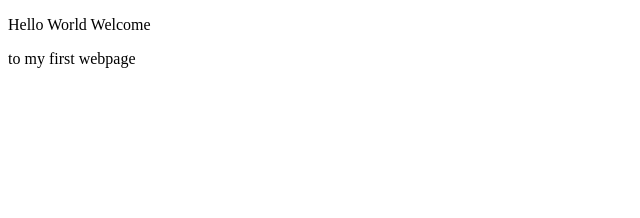
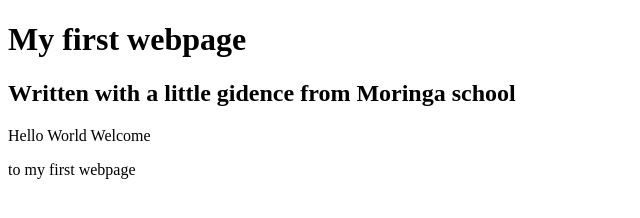
Before and after one commit to tevislin/my-first-web-page, a plain HTML site: page my-first-website.html in a window 1280 px wide. Shown: the whole page, without its empty margins (0-640 px from the left). Drawn offline with Linux system fonts and the light colour scheme.

Commit message:
Added header and sub header

```diff
--- a/my-first-website.html
+++ b/my-first-website.html
@@ -4,6 +4,8 @@
     <title>My first web page</title>
   </head>
   <body>
+    <h1>My first webpage</h1>
+    <h2>Written with a little gidence from Moringa school</h2>
     <p>Hello World Welcome</p>
     <p>to my first webpage</p>
   </body>
```
